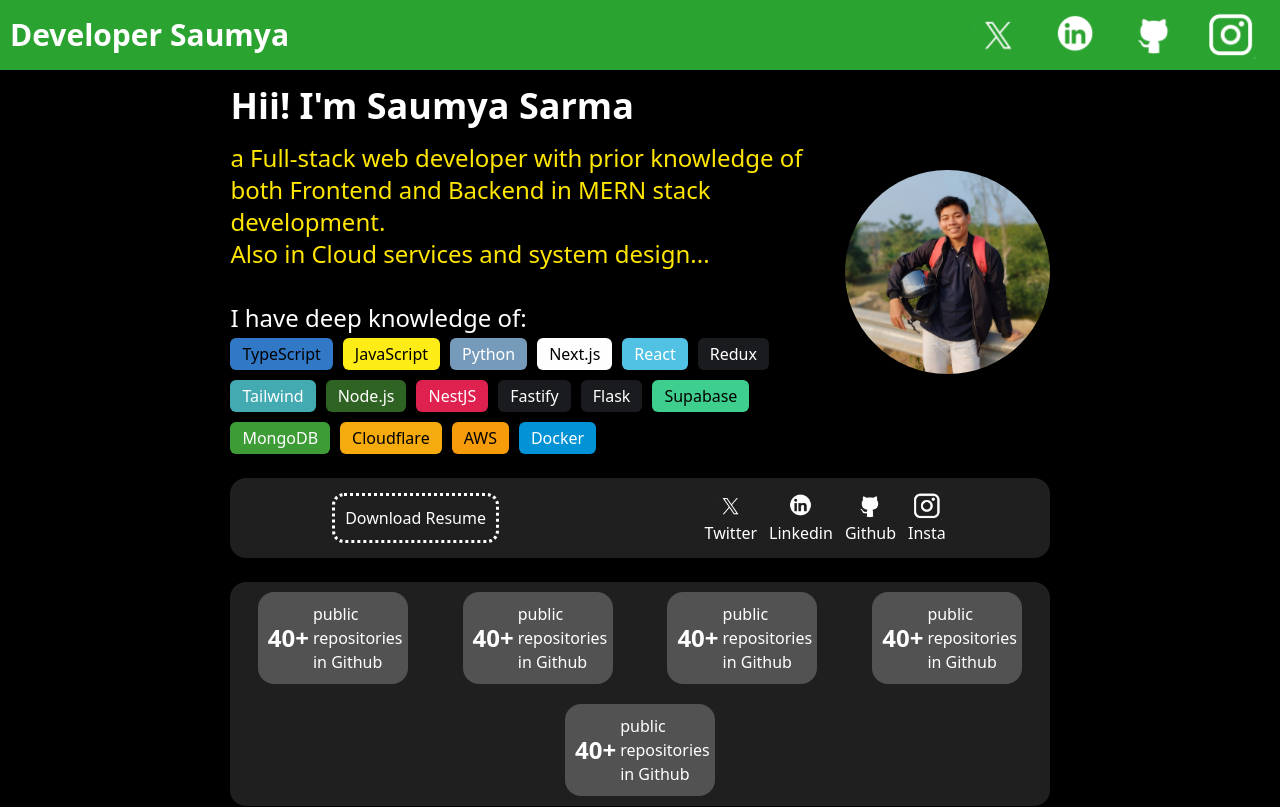
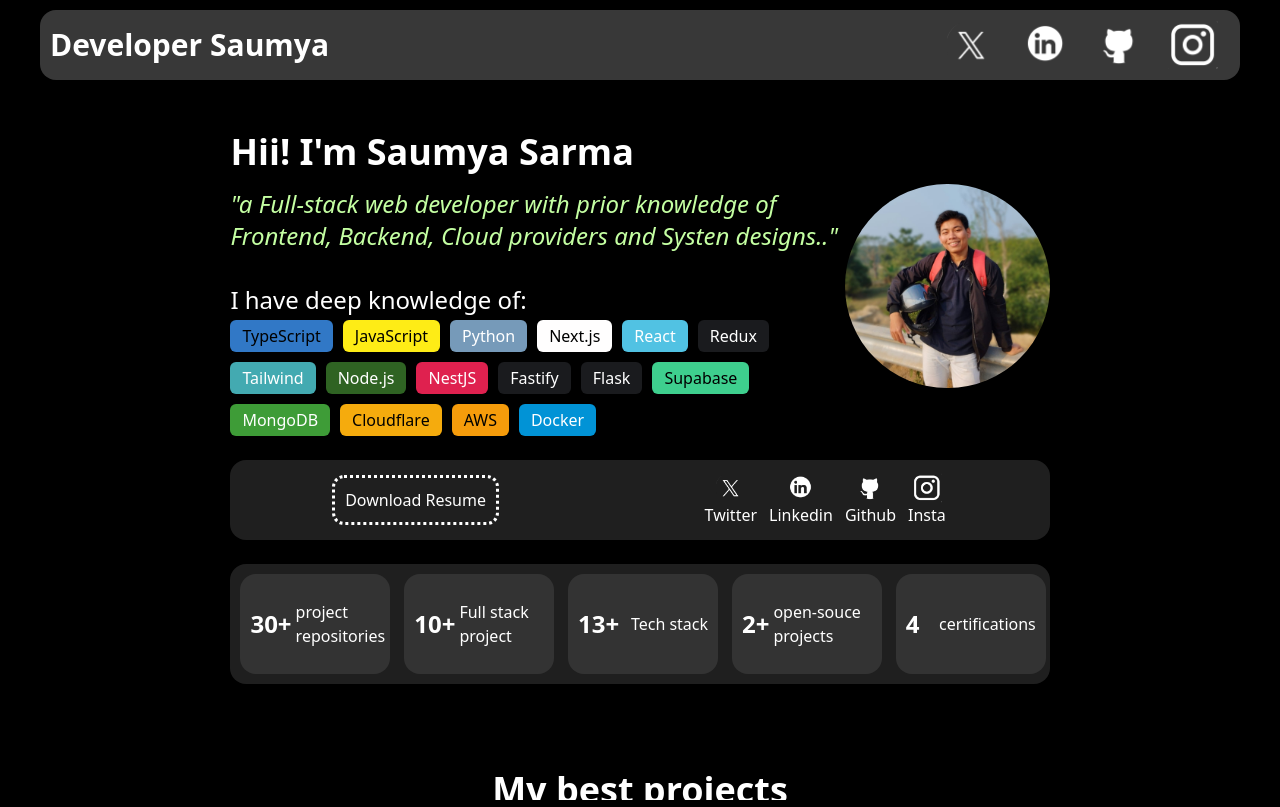
Before and after one commit to Saumya-Kanti-Sarma/portfolio-website, a React (Vite) app: page / in a window 1280 px wide. Shown: the top 807 px of the page. Built offline with nearby package versions, Linux system fonts and the light colour scheme.

Commit message:
minor changes

```diff
--- a/index.html
+++ b/index.html
@@ -20,7 +20,7 @@
 </head>
 
 <body class="bg-[#000] w-[100vw] h-[100dvh] overflow-x-hidden overflow-y-auto">
-  <div id="root"></div>
+  <div id="root" class="h-[100dvh]"></div>
   <script type="module" src="/src/main.tsx"></script>
 </body>
 
--- a/src/App.css
+++ b/src/App.css
@@ -1,4 +1,12 @@
 @import "tailwindcss";
+
+#root::-webkit-scrollbar {
+  display: none;
+}
+
+#main::-webkit-scrollbar {
+  display: none;
+}
 
 @layer base {
   h1 {
--- a/src/App.tsx
+++ b/src/App.tsx
@@ -1,19 +1,30 @@
 import './App.css';
-import Navbar from './component/Navbar/Navbar';
 import Home from './component/Home/Home.js';
 import Project from './component/projects/Project.js';
+import InfiniteScroll from './component/Certificates/Certificates.js';
+import Navbar from './component/Navbar/Navbar.js';
 const App = () => {
   return (
-    <main className='w-full'>
+    <>
+      <nav className='w-full h-[70px] absolute left-0 top-[10px] z-[100] flex justify-center'>
         <Navbar />
-      <div id='home' className='w-[100%] min-h-[calc(100dvh-70px)]  px-[10%] text-white flex flex-col justify-center items-center max-sm:px-[15px]'>
+      </nav>
+      <main
+        id='main'
+        className='w-full h-[100dvh] overflow-hidden overflow-y-auto relative'>
+
+        <div id='home' className='w-[100%] min-h-[calc(100dvh-70px)]  px-[10%] pt-[70px] text-white flex flex-col justify-center items-center max-sm:px-[15px]'>
           <Home />
         </div>
         <br />
         <div id='project' className='w-[100vw] min-h-[100dvh]  px-[10%] text-white flex flex-col justify-start items-center max-sm:px-[15px]'>
           <Project />
         </div>
+        <div id='certificate' className='w-[calc(100vw - 20px)] min-h-[10dvh]  px-[10%] overflow-hidden text-white flex flex-col justify-start items-center max-sm:px-[15px]'>
+          <InfiniteScroll />
+        </div>
       </main>
+    </>
   )
 }
 
--- a/src/component/Card/Card.tsx
+++ b/src/component/Card/Card.tsx
@@ -17,10 +17,11 @@
 }) => {
 
   return (
-    <a href={url} className="max-w-[420px] w-[100%] flex flex-col justify-start items-center gap-[10px] p-[10px] border-[1px] border-[#ffffff77] rounded-[5px]" target="blank">
+    <a href={url} className="max-w-[420px] w-[100%] flex flex-col justify-start items-center gap-[10px] h-[600px] p-[10px]" target="blank">
       <h2 className="text-center">{title}</h2>
       <img src={img} alt="card.img.svg" className="w-[100%] object-cover rounded-[8px]" />
-      <p>{about}</p>
+      <p><b>About the project: </b> <br />{about}</p>
+      <b className="w-full">Tech Stack used:</b>
       <div className="flex gap-[10px] flex-wrap items-start justify-start w-full">{techstack && techstack.map((item, index) => {
         return (<Button Text={item} key={index} />);
       })}</div>
--- /dev/null
+++ b/src/component/Certificates/Certificates.tsx
@@ -0,0 +1,35 @@
+import data from "./Data";
+
+const InfiniteScroll = () => {
+
+
+  return (
+    <>
+      <h1>My Certifications</h1>
+      <br />
+      <div
+        className="grid grid-cols-2 gap-10 max-sm:grid-cols-1 items-center justify-items-center"
+        id="certificate-holder"
+      >
+
+        {data.map((item, index) => (
+          <a
+            href={item.link}
+            target="blank"
+            key={index}
+            className="flex flex-col justify-center items-center gap-1 max-w-[470px] shrink-0 max-sm:w-[98%]"
+          >
+            <img
+              src={item.img}
+              alt="img"
+              className="max-w-[calc(100% - 20px)] object-cover rounded-[5px] aspect-video"
+            />
+            <h3 className="text-center">{item.title}</h3>
+          </a>
+        ))}
+      </div>
+    </>
+  );
+};
+
+export default InfiniteScroll;
--- /dev/null
+++ b/src/component/Certificates/Data.ts
@@ -0,0 +1,24 @@
+const data = [
+  {
+    title: "Certified by Sclar University as React.js Developer",
+    link: "https://moonshot.scaler.com/s/sl/kpgInMq7Jp",
+    img: "https://azjgnoxfyygbnquzecyw.supabase.co/storage/v1/object/public/saumya.dev/certificates/react-cirtification.png",
+  },
+  {
+    title: "Mongodb Certified CRUD and more Operations",
+    link: "https://ti-user-certificates.s3.amazonaws.com/ae62dcd7-abdc-4e90-a570-83eccba49043/e217e49a-c18c-4ab6-a08b-5a537dab497b-saumya-kanti-sarma-9bcc3652-e444-4359-bd84-5249ddd386c2-certificate.pdf",
+    img: "https://azjgnoxfyygbnquzecyw.supabase.co/storage/v1/object/public/saumya.dev/certificates/Screenshot%202025-06-10%20161503.png",
+  },
+  {
+    title: "Mongodb Certified Aggregation Pipelines",
+    link: "https://ti-user-certificates.s3.amazonaws.com/ae62dcd7-abdc-4e90-a570-83eccba49043/e217e49a-c18c-4ab6-a08b-5a537dab497b-saumya-kanti-sarma-5d1fbc0b-a819-4a0f-a8a6-4f5ca3f7ae20-certificate.pdf",
+    img: "https://azjgnoxfyygbnquzecyw.supabase.co/storage/v1/object/public/saumya.dev/certificates/Screenshot%202025-06-10%20161438.png",
+  },
+  {
+    title: "Scalar University Certified Node.js Developer",
+    link: "https://moonshot.scaler.com/s/sl/WZYz8MWOri",
+    img: "https://azjgnoxfyygbnquzecyw.supabase.co/storage/v1/object/public/saumya.dev/certificates/nodejs-certification.png",
+  },
+];
+
+export default data;
--- a/src/component/Home/Home.tsx
+++ b/src/component/Home/Home.tsx
@@ -7,7 +7,9 @@
         <div id="home-info-holder" className="flex justify-center  items-center max-sm:flex-col-reverse w-[80%] mx-auto my-0 max-md:w-[100%]">
           <div className="flex-3 max-md:flex-1">
             <h1>Hii! I'm Saumya Sarma</h1>
-            <h3 className="font-medium text-[#ffe600]">a Full-stack web developer with prior knowledge of  both Frontend and Backend in MERN stack development. <br />Also in Cloud services and system design...</h3>
+            <h3 className="font-medium text-[#c4ffa2]"><i>
+              "a Full-stack web developer with prior knowledge of Frontend, Backend, Cloud providers and Systen designs.."
+            </i></h3>
             <br />
             <p className="text-2xl">I have deep knowledge of:</p>
             <section className="flex flex-wrap items-center justify-start gap-[10px] w-[100%] mt-1 ">
@@ -43,7 +45,7 @@
         >
           Download Resume
         </a>
-        <section className="flex  justify-center items-center gap-2">
+        <section className="flex  justify-center items-center gap-2 max-sm:hidden">
           <a href="x.com/devloper_saumya" target="blank">
             <div className="flex flex-col items-center justify-center m-[2px]">
               <img src="/logos/1.png" alt="logo" className="w-[30px] max-sm:w-[20px] " /> Twitter
@@ -68,27 +70,27 @@
         </section>
       </div>
       <br />
-      <div id="home-stats-info-area" className="bg-[#ffffff1f] w-[80%] min-h-[15dvh] rounded-2xl p-2.5 flex justify-around items-center gap-[20px] flex-wrap  max-md:w-[100%] max-sm:hidden max-lg:justify-start mx-[auto] my-0">
+      <div id="home-stats-info-area" className="bg-[#ffffff1f] w-[80%] min-h-[15dvh] rounded-2xl p-2.5 grid grid-cols-5 gap-[20px] max-md:w-[100%] max-lg:grid-cols-3   max-md:grid-cols-2 max-sm:items-center max-lg:justify-start max-lg:items-center mx-[auto] my-0">
 
-        <div className="flex justify-between items-center gap-1 bg-[#ffffff3a] rounded-2xl p-[10px] w-[150px]">
-          <h1 className="text-2xl">40+</h1>
-          <p className="text-[16px]">public repositories in Github</p>
+        <div className="flex justify-between items-center gap-1 bg-[#ffffff17] rounded-2xl p-[10px] w-[150px] max-md:w-[140px]">
+          <h1 className="text-2xl">30+</h1>
+          <p className="text-[16px]">project repositories</p>
         </div>
-        <div className="flex justify-between items-center gap-1 bg-[#ffffff3a] rounded-2xl p-[10px] w-[150px]">
-          <h1 className="text-2xl">40+</h1>
-          <p className="text-[16px]">public repositories in Github</p>
+        <div className="flex justify-between items-center gap-1 bg-[#ffffff17] rounded-2xl p-[10px] w-[150px] max-md:w-[140px]">
+          <h1 className="text-2xl">10+</h1>
+          <p className="text-[16px]">Full stack project</p>
         </div>
-        <div className="flex justify-between items-center gap-1 bg-[#ffffff3a] rounded-2xl p-[10px] w-[150px]">
-          <h1 className="text-2xl">40+</h1>
-          <p className="text-[16px]">public repositories in Github</p>
+        <div className="flex justify-between items-center gap-1 bg-[#ffffff17] rounded-2xl p-[10px] w-[150px] max-md:w-[140px]">
+          <h1 className="text-2xl">13+</h1>
+          <p className="text-[16px]"> Tech stack</p>
         </div>
-        <div className="flex justify-between items-center gap-1 bg-[#ffffff3a] rounded-2xl p-[10px] w-[150px]">
-          <h1 className="text-2xl">40+</h1>
-          <p className="text-[16px]">public repositories in Github</p>
+        <div className="flex justify-between items-center gap-1 bg-[#ffffff17] rounded-2xl p-[10px] w-[150px] max-md:w-[140px]">
+          <h1 className="text-2xl">2+</h1>
+          <p className="text-[16px]">open-souce projects</p>
         </div>
-        <div className="flex justify-between items-center gap-1 bg-[#ffffff3a] rounded-2xl p-[10px] w-[150px]">
-          <h1 className="text-2xl">40+</h1>
-          <p className="text-[16px]">public repositories in Github</p>
+        <div className="flex justify-between items-center gap-1 bg-[#ffffff17] rounded-2xl p-[10px] w-[150px] max-md:w-[140px]">
+          <h1 className="text-2xl">4</h1>
+          <p className="text-[16px]">certifications</p>
         </div>
       </div>
     </>
--- a/src/component/Navbar/Navbar.css
+++ b/src/component/Navbar/Navbar.css
@@ -1,3 +1,13 @@
+.nav-bar {
+  /* From https://css.glass */
+  /* From https://css.glass */
+  background: rgba(255, 255, 255, 0.22);
+  border-radius: 16px;
+  box-shadow: 0 4px 30px rgba(0, 0, 0, 0.1);
+  backdrop-filter: blur(2.3px);
+  -webkit-backdrop-filter: blur(2.3px);
+}
+
 .nav-Links:hover {
   filter: invert(1);
   transition: 0.22s ease-in-out;
--- a/src/component/Navbar/Navbar.tsx
+++ b/src/component/Navbar/Navbar.tsx
@@ -1,13 +1,13 @@
 import "./Navbar.css";
 const Navbar = () => {
   return (
-    <nav className="flex gap-5 h-[70px] bg-[#2ba331] items-center justify-between overflow-hidden w-full text-white px-2.5">
-      <h1 className="text-3xl flex-3 nav-heading font-bold hover:invert-[1] transition duration-300 ease-in-out">Developer Saumya</h1>
-      <ul className="flex flex-1 justify-around items-center text-2xl h-full nav-ul">
-        <a href="https://x.com/devloper_saumya" target="blank" className="nav-Links"><img src="/logos/1.png" alt="logo" className="w-[50px] " /></a>
-        <a href="https://www.linkedin.com/in/saumya-sarma-2ab6a52a4/" target="blank" className="nav-Links"><img src="/logos/2.png" alt="logo" className="w-[50px] " /></a>
-        <a href="https://github.com/Saumya-Kanti-Sarma/" target="blank" className="nav-Links"><img src="/logos/3.png" alt="logo" className="w-[50px] " /></a>
-        <a href="https://www.instagram.com/developer_saumya" target="blank" className="nav-Links"><img src="/logos/4.png" alt="logo" className="w-[50px] " /></a>
+    <nav className="nav-bar w-[98%] max-w-[1200px] flex text-white p-[10px] items-center">
+      <h1 className="text-3xl flex-3 nav-heading font-bold hover:invert-[1] transition duration-300 ease-in-out bg-transparent">Developer Saumya</h1>
+      <ul className="flex flex-1 justify-around items-center text-2xl h-full nav-ul bg-transparent">
+        <a href="https://x.com/devloper_saumya" target="blank" className="nav-Links bg-transparent"><img src="/logos/1.png" alt="logo" className="w-[50px] " /></a>
+        <a href="https://www.linkedin.com/in/saumya-sarma-2ab6a52a4/" target="blank" className="nav-Links bg-transparent"><img src="/logos/2.png" alt="logo" className="w-[50px] " /></a>
+        <a href="https://github.com/Saumya-Kanti-Sarma/" target="blank" className="nav-Links bg-transparent"><img src="/logos/3.png" alt="logo" className="w-[50px] " /></a>
+        <a href="https://www.instagram.com/developer_saumya" target="blank" className="nav-Links bg-transparent"><img src="/logos/4.png" alt="logo" className="w-[50px] " /></a>
       </ul>
     </nav>
   )
```
Also changed, not shown: src/component/Certificates/Certificate.css (added, +14 -0 lines), src/component/projects/Project.css (deleted). Lines whose indentation alone changed are shown as unchanged.
